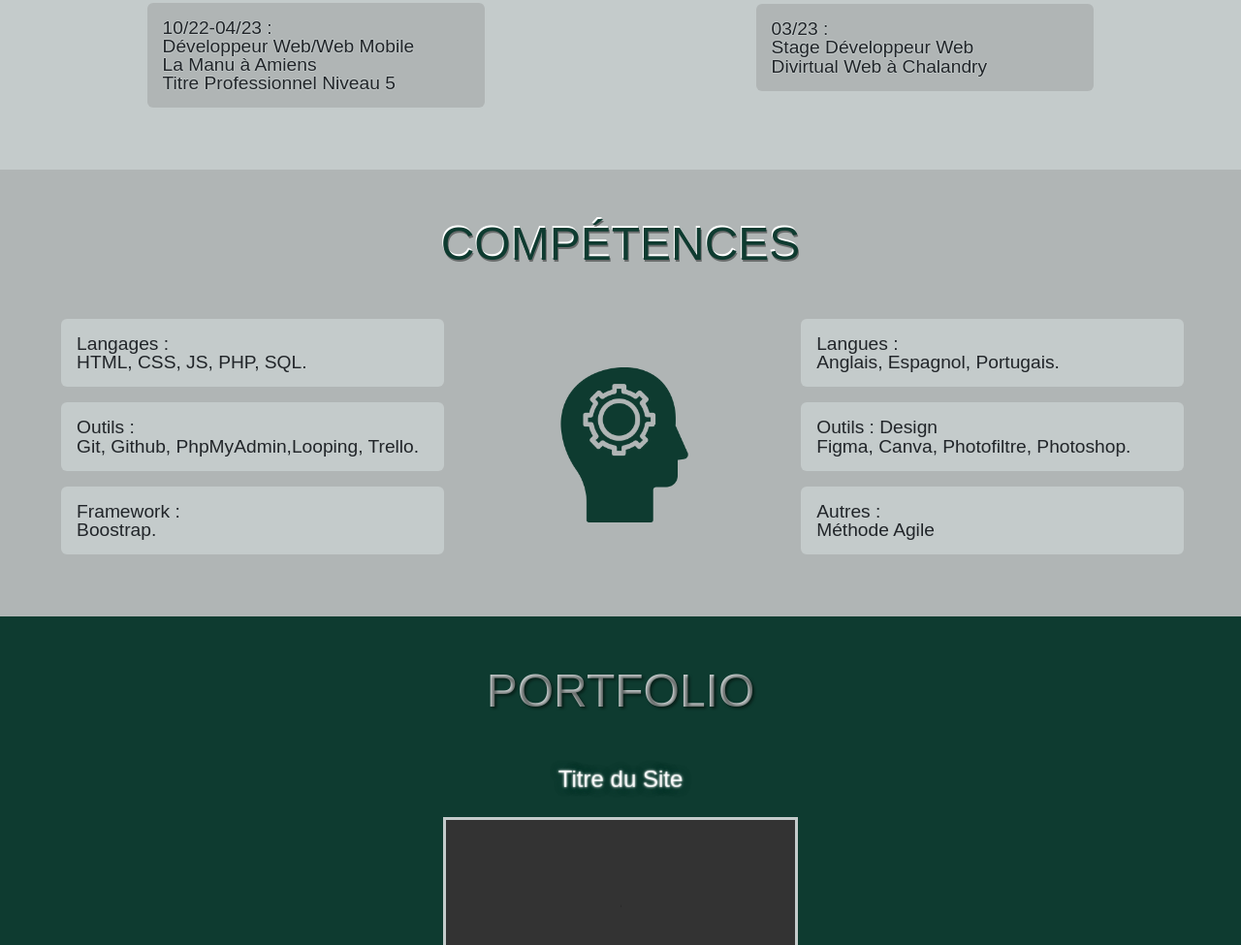
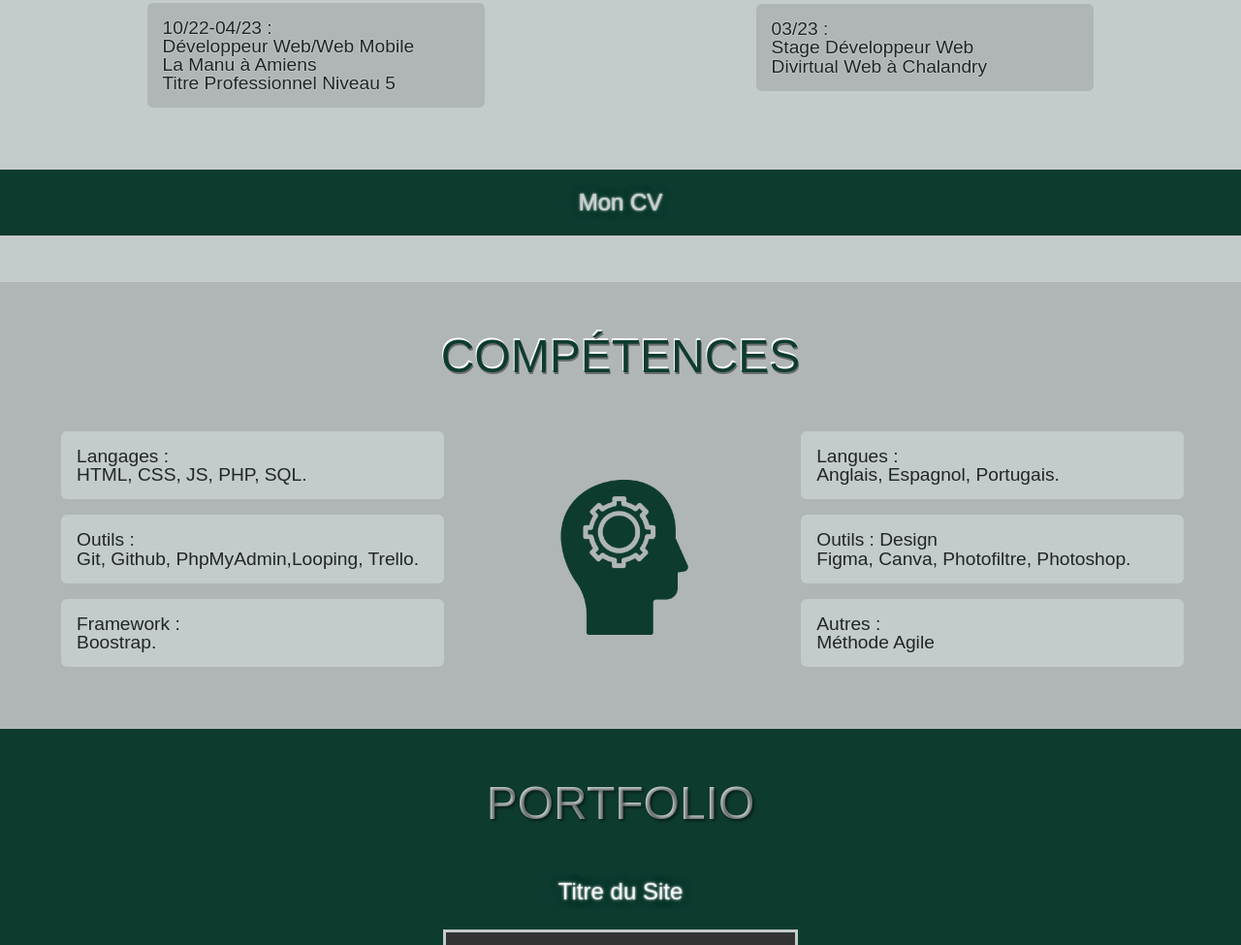
Before and after one commit to roxylya/cv-adeline-jeuniaux-dev, a plain HTML site: page index.html in a window 1280 px wide. Shown: the part 1209-2184 px from the top of the page at 97% size. Drawn offline with nearby package versions, Linux system fonts and the light colour scheme; grey boxes are pictures that could not be loaded; a web font is replaced by a local one.

Commit message:
ajout cv

```diff
--- a/index.html
+++ b/index.html
@@ -118,6 +118,9 @@
                     </div>
                 </div>
             </div>
+            <div class="d-flex align-content-center justify-content-center bgButton p-3 mt-5">
+                <a class="button" href="/public/assets/files/CV Adeline Jeuniaux Décembre 2023.pdf" target="_blank">Mon CV</a>
+              </div>
         </div>
         <div class="w-100 row grayBG d-flex flex-column justify-content-center align-items-center m-0 py-5 p-0"
             id="competences">
@@ -181,8 +184,7 @@
         <div class="w-100 row whiteBG d-flex flex-column justify-content-center align-items-center m-0 px-0 py-5">
             <h3 class="text-center green">LOISIRS</h3>
             <!-- DEBUT FLIP POGS -->
-            <div
-                class="contentHobbies d-flex flex-column flex-lg-row justify-content-around align-items-center m-0 p-0">
+            <div class="contentHobbies d-flex flex-column flex-lg-row justify-content-around align-items-center m-0 p-0">
                 <div class="hobby m-0 p-3">
                     <div class="pogs d-flex justify-content-center align-items-center m-3 p-0">
                         <img src="./public/assets/img/equipement-de-badminton.png" alt="" class="hobbyIcons">
@@ -216,8 +218,7 @@
                     </div>
                 </div>
             </div>
-            <div
-                class="contentHobbies d-flex flex-column flex-lg-row justify-content-around align-items-center  m-0 p-0">
+            <div class="contentHobbies d-flex flex-column flex-lg-row justify-content-around align-items-center  m-0 p-0">
                 <div class="hobby m-0 p-3">
                     <div class="pogs d-flex justify-content-center align-items-center m-3 p-0">
                         <img src="./public/assets/img/livre.png" alt="" class="hobbyIcons">
--- a/public/assets/css/style.css
+++ b/public/assets/css/style.css
@@ -495,3 +495,39 @@ h4 {
     -moz-background-clip: text;
     background-clip: text;
 }
+
+/*  bouton cv à télécharger */
+
+.button {
+    text-decoration: none;
+    font-size: 1.5rem;
+    color: #C4CBCB;
+    text-shadow:
+        0 0 1px #fff,
+        0 0 3px #fff,
+        0 0 6px #0E3B30,
+        0 0 9px #0E3B30,
+        0 0 10px #0E3B30;
+}
+
+.bgButton {
+    background-color: #0E3B30;
+}
+
+.bgButton:hover,
+.bgButton:focus {
+    background-color: #010302;
+}
+
+.button:focus,
+.button:hover {
+    text-decoration: none;
+    font-size: 1.5rem;
+    color: #C4CBCB;
+    text-shadow:
+        0 0 1px #fff,
+        0 0 3px #fff,
+        0 0 6px #0E3B30,
+        0 0 9px #0E3B30,
+        0 0 10px #0E3B30;
+}
```
Also changed, not shown: 1 other file.
